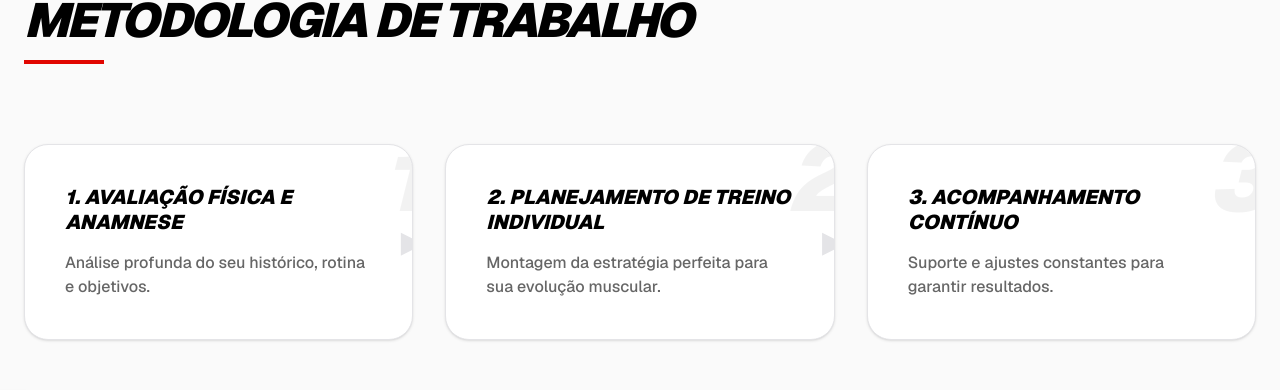
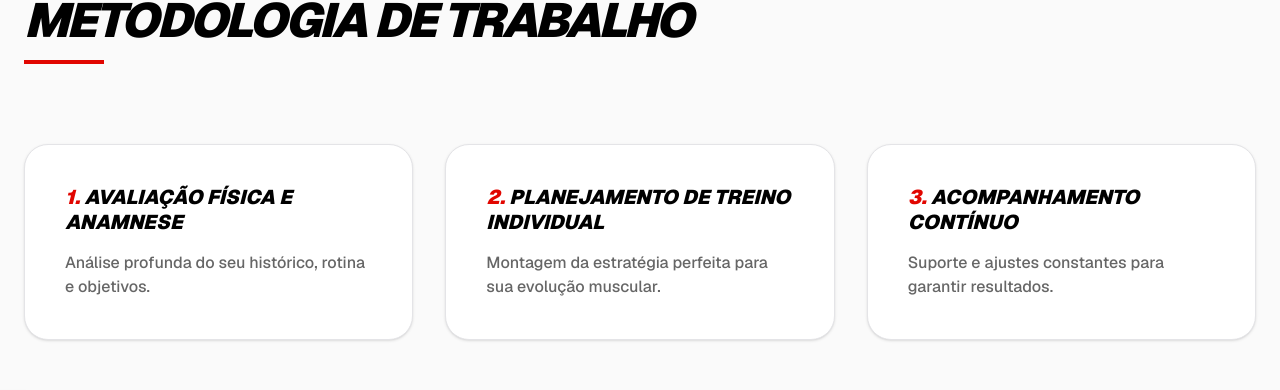
Before and after one commit to jaohenriqu3/lucashenriquepersonal, a Next.js app: page / in a window 1280 px wide. Shown: the part 2278-2668 px from the top of the page. Built offline with nearby package versions, Linux system fonts and the light colour scheme.

Commit message:
fix: steps number styling

```diff
--- a/components/sections/StepsSection.tsx
+++ b/components/sections/StepsSection.tsx
@@ -22,19 +22,13 @@ export default function StepsSection() {
                 <div className="grid md:grid-cols-3 gap-8">
                     {steps.map((step, i) => (
                         <div key={i} className="bg-white p-10 rounded-3xl border border-zinc-200 relative overflow-hidden group hover:border-primary transition-all shadow-sm hover:shadow-xl hover:shadow-primary/5">
-                            <div className="text-8xl font-black text-black/5 absolute -top-4 -right-4 italic group-hover:text-primary/5 transition-colors">
+                            <div className="text-8xl text-primary/75 font-bold absolute -top-4 right-2 italic group-hover:text-primary/5 transition-colors md:hidden">
                                 {step.num}
                             </div>
                             <h3 className="text-xl font-black uppercase italic mb-4 relative z-10 leading-tight">
-                                {step.num}. {step.title}
+                                <span className="text-primary">{step.num}.</span> {step.title}
                             </h3>
                             <p className="text-black/60 relative z-10 font-medium">{step.desc}</p>
-
-                            {i < steps.length - 1 && (
-                                <div className="hidden md:block absolute right-0 top-1/2 -translate-y-1/2 translate-x-1/2 z-20">
-                                    <span className="text-zinc-200 text-3xl">▶</span>
-                                </div>
-                            )}
                         </div>
                     ))}
                 </div>
```
